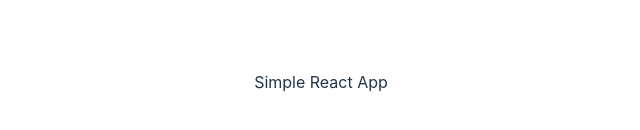
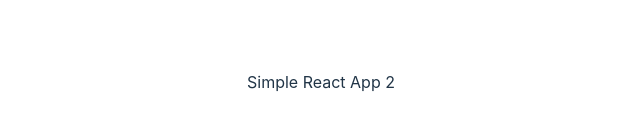
Before and after one commit to JamesWClark/React-CICD, a React (Vite) app: page / in a window 1280 px wide. Shown: the part 318-448 px from the top of the page, without its empty margins (319-959 px from the left). Built offline with nearby package versions, Linux system fonts and the light colour scheme.

Commit message:
Test jest 2

```diff
--- a/src/App.jsx
+++ b/src/App.jsx
@@ -6,7 +6,7 @@ function App() {
 
   return (
     <>
-      <div>Simple React App</div>
+      <div>Simple React App 2</div>
     </>
   )
 }
```
